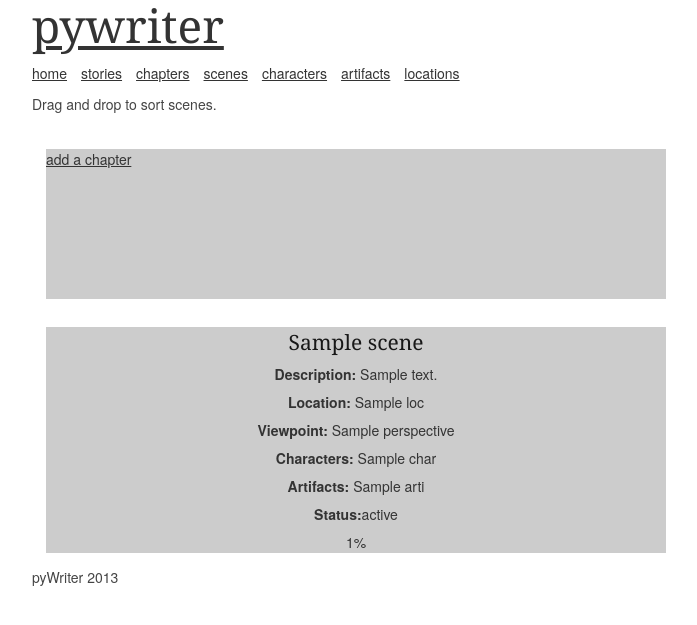
After one commit to garhol/pyWriter, a Django app: template templates/listings/list_scene.html in a window 1280 px wide. The commit adds this page. Shown: the top 625 px of the page, without its empty margins (138-835 px from the left). Run offline with Django 3.2, Linux system fonts and the light colour scheme; the template is opened without the code that fills it: most values are stand-ins (such as "Sample title", 1, 10 or a date in 2020); some libraries are stand-ins or nearby versions.

Commit message:
remove nav from login etc. add scene listing. To be sortable within stories. UX required

```diff
--- a/templates/base-templates/base.html
+++ b/templates/base-templates/base.html
@@ -75,6 +75,7 @@
                 {% endif %}
 
 			</div>
+            {% block "nav" %}
             <div class="sixteen columns">
                 <ul class="nav">
                     <li><a href="/">home</a></li>
@@ -86,6 +87,7 @@
                     <li><a href="/location/list/">locations</a></li>
                 </ul>
             </div>
+            {% endblock "nav" %}
 		</header>
 
 		<article class="two-thirds column">
--- /dev/null
+++ b/templates/listings/list_scene.html
@@ -0,0 +1,62 @@
+{% extends "base-templates/base.html" %}
+{% load thumbnail %}
+
+
+{% block "css" %}
+    {{block.super}}
+<style type="text/css">
+#sortable li, .addPod{width:100%; min-height:150px; margin: 1em; float: left; background:rgba(0, 0, 0, 0.2)}
+.scenePod a {text-align:center; text-decoration:none;}
+.scenePod p.story_title{font-size:1.2em;}
+.scenePod p{margin:0.5em 0 0 0 ;}
+.scenePod p.story_syn{text-align:left;margin:0.4em;}
+.header{padding:1em; font-weight:bold; background:#f3d26c;}
+</style>
+{% endblock %}
+
+{% block "javascript" %}
+    {{block.super}}
+    <script>
+        var sorted = ""
+    $(function() {
+        $( "#sortable" ).sortable();
+        $( "#sortable" ).disableSelection();
+    });
+    $( "#sortable" ).sortable({
+        stop: function( event, ui ) {
+            sorted = $( "#sortable" ).sortable( "serialize", { key: "sort" } );
+            $( ".output" ).html(sorted)
+        }
+    });
+    </script>
+{% endblock %}
+
+{% block "main" %}
+<p>Drag and drop to sort scenes.<span class="output"></span></p>
+
+<div class="addPod">
+    <a href="/chapter/add/" class="clearfix">
+        <p class="chapter_title">add a chapter</p>
+    </a>
+</div>
+<ul id="sortable">
+    {% for sc in scenes %}
+    <li id="scene_{{sc.pk}}">
+    <div class="scenePod">
+        <a {% ifequal sc.importance 'MP' %}class="majorCharTitle" title="Main plot"{% else %}title="Subplot"{% endifequal %} href="/scene/{{sc.pk}}">
+        <h4>{{sc}}</h4>
+        <div class="charBio">
+            <p><strong>Description:</strong> {{sc.description|striptags}}</p>
+            <p><strong>Location:</strong>  {% for loc in sc.location.all %}{{ loc }}{% endfor %}</p>
+            <p><strong>Viewpoint:</strong> {{sc.perspective}}</p>
+            <p><strong>Characters:</strong> {% for char in sc.characters.all %}{{ char }}{% if not forloop.last %}, {% endif %}{% endfor %}</p>
+            <p><strong>Artifacts:</strong> {% for arti in sc.artifacts.all %}{{ arti }}{% if not forloop.last %}, {% endif %}{% endfor %}</p>
+            <p><strong>Status:</strong>{{ sc.get_status_display }}</p>
+            <p>{{ sc.get_percentage_complete }}%</p>
+        </div>
+        </a>
+    </div>
+    </li>
+    {% endfor %}
+</ul>
+{% endblock %}
--- a/templates/login.html
+++ b/templates/login.html
@@ -1,4 +1,7 @@
 {% extends "base-templates/base.html" %}
+
+{% block "nav" %}
+{% endblock %}
 
 {% block "main" %}
 <h2>Login</h2>
--- a/templates/signup.html
+++ b/templates/signup.html
@@ -21,6 +21,9 @@
 {% endblock %}
 
 
+{% block "nav" %}
+{% endblock %}
+
 {% block "main" %}
 <form enctype="multipart/form-data" action="" method="post">
 	{% csrf_token %}
```
